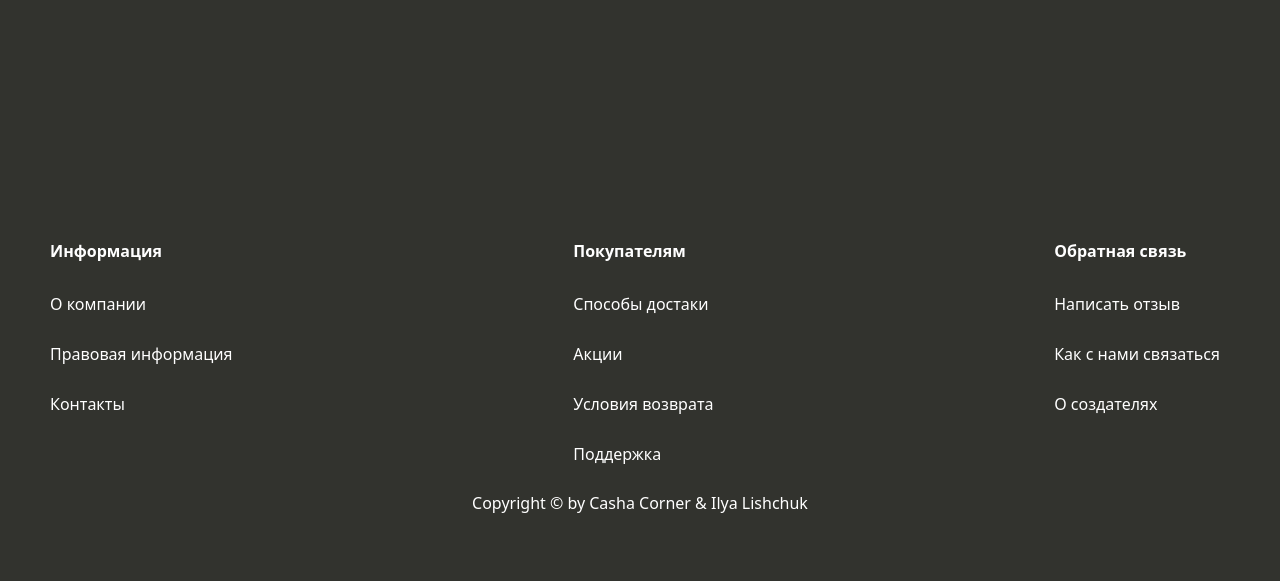
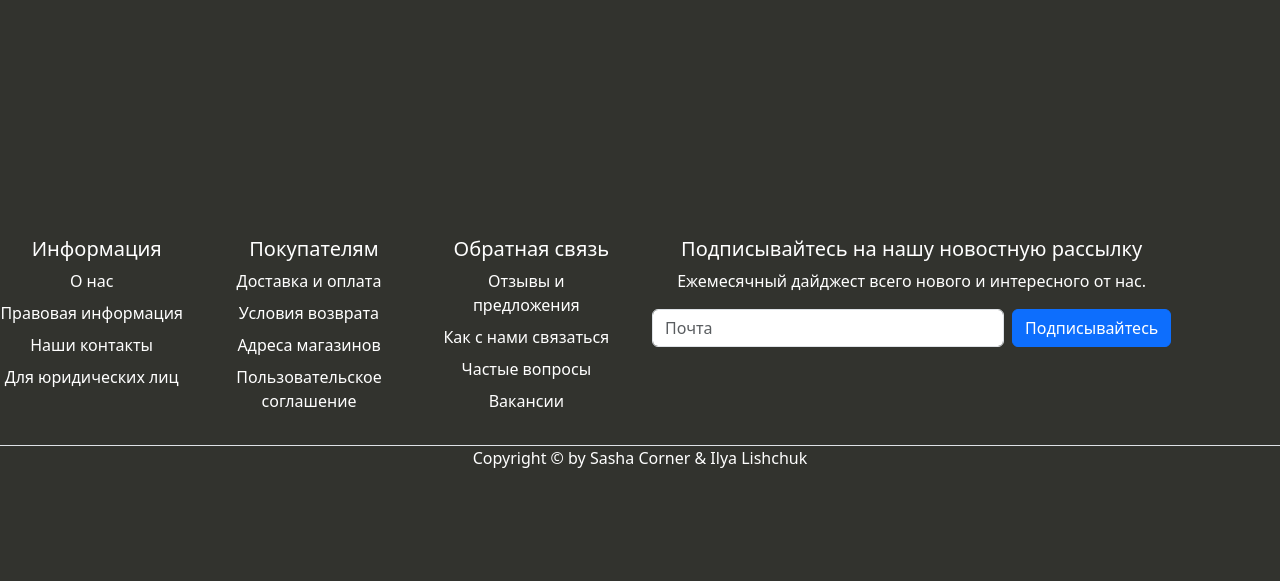
Before and after one commit to Corner324/ClickShop, a Django app: template templates/index.html in a window 1280 px wide. Shown: the part 1066-1647 px from the top of the page. After the commit the page ends 1534 px from the top, so only its background shows below. Run offline with Django 5.2, Linux system fonts and the light colour scheme; the template is opened without the code that fills it, so the values that code supplies are empty.

Commit message:
work_on_footer

```diff
--- a/templates/global.css
+++ b/templates/global.css
@@ -21,6 +21,9 @@ html,body{
     -ms-text-size-adjust: 100%;
     line-height: 1;
     font-size: 100%
+}
+body{
+    color: white;
 }
 input,button,textarea{
     font-family:inherit
--- a/templates/index.html
+++ b/templates/index.html
@@ -8,8 +8,10 @@
     <link href="https://cdn.jsdelivr.net/npm/bootstrap@5.3.3/dist/css/bootstrap.min.css" rel="stylesheet" integrity="sha384-QWTKZyjpPEjISv5WaRU9OFeRpok6YctnYmDr5pNlyT2bRjXh0JMhjY6hW+ALEwIH" crossorigin="anonymous">
     <script src="https://cdn.jsdelivr.net/npm/bootstrap@5.3.3/dist/js/bootstrap.bundle.min.js" integrity="sha384-YvpcrYf0tY3lHB60NNkmXc5s9fDVZLESaAA55NDzOxhy9GkcIdslK1eN7N6jIeHz" crossorigin="anonymous"></script>
     <link rel="stylesheet" href="style.css">
+    <script src="script.js"></script>
     </head>
     <body>
+
         <header class="header">
 
             <div class="header_spam_menu">
@@ -79,41 +81,56 @@
                   <div class="anything_else">
                     <p></p>
                   </div>
+
         </main>
 
-        <footer class="footer_menu">
-            <div class="footer_block">
-                    <div class="footer_item">
-                        <p class="footer_main_text">Информация</p>
-                        <ul class="footer_info_menu">
-                            <li><a class="no_underlining" href="#">О компании</a></li> <br>
-                            <li><a class="no_underlining" href="#">Правовая информация</a></li> <br>
-                            <li><a class="no_underlining" href="#">Контакты</a></li>
+        <footer class="py-5">
+            <div class="row">
+              <div class="col-md-2">
+                <h5>Информация</h5>
+                <ul class="nav flex-column">
+                  <li class="mb-2"><a href="#" class="text-body-secondary">О нас</a></li>
+                  <li class="mb-2"><a href="#" class="text-body-secondary">Правовая информация</a></li>
+                  <li class="mb-2"><a href="#" class="text-body-secondary">Наши контакты</a></li>
+                  <li class="mb-2"><a href="#" class="text-body-secondary">Для юридических лиц</a></li>
                 </ul>
               </div>
 
-                    <div class="footer_item">
-                        <p class="footer_main_text">Покупателям</p>
-                        <ul class="footer_info_menu">
-                            <li><a class="no_underlining" href="#">Способы достаки</a></li> <br>
-                            <li><a class="no_underlining" href="#">Акции</a></li> <br>
-                            <li><a class="no_underlining" href="#">Условия возврата</a></li> <br>
-                            <li><a class="no_underlining" href="#">Поддержка</a></li>
+              <div class="col-md-2">
+                <h5>Покупателям</h5>
+                <ul class="nav flex-column">
+                  <li class="mb-2"><a href="#" class="text-body-secondary">Доставка и оплата</a></li>
+                  <li class="mb-2"><a href="#" class="text-body-secondary">Условия возврата</a></li>
+                  <li class="mb-2"><a href="#" class="text-body-secondary">Адреса магазинов</a></li>
+                  <li class="mb-2"><a href="#" class="text-body-secondary">Пользовательское соглашение</a></li>
                 </ul>
               </div>
 
-                    <div class="footer_item">
-                        <p class="footer_main_text">Обратная связь</p>
-                        <ul class="footer_info_menu">
-                            <li><a class="no_underlining" href="#">Написать отзыв</a></li> <br>
-                            <li><a class="no_underlining" href="#">Как с нами связаться</a></li> <br>
-                            <li><a class="no_underlining" href="#">О создателях</a></li>
+              <div class="col-md-2">
+                <h5>Обратная связь</h5>
+                <ul class="nav flex-column">
+                  <li class="mb-2"><a href="#" class="text-body-secondary">Отзывы и предложения</a></li>
+                  <li class="mb-2"><a href="#" class="text-body-secondary">Как с нами связаться</a></li>
+                  <li class="mb-2"><a href="#" class="text-body-secondary">Частые вопросы</a></li>
+                  <li class="mb-2"><a href="#" class="text-body-secondary">Вакансии</a></li>
                 </ul>
+              </div>
+
+              <div class="col-md-5">
+                <form>
+                  <h5>Подписывайтесь на нашу новостную рассылку</h5>
+                  <p>Ежемесячный дайджест всего нового и интересного от нас.</p>
+                  <div class="d-flex">
+                    <label for="newsletter1" class="visually-hidden">Почта</label>
+                    <input id="newsletter1" type="text" class="form-control" placeholder="Почта">
+                    <button class="btn btn-primary margin_left" type="button">Подписывайтесь</button>
+                  </div>
+                </form>
               </div>
             </div>
 
-            <div class="footer_copyright">
-                <p>Copyright © by Casha Corner & Ilya Lishchuk</p>
+            <div class="my-4 border-top">
+              <p> Copyright © by Sasha Corner & Ilya Lishchuk</p>
             </div>
           </footer>
     </body>
--- a/templates/style.css
+++ b/templates/style.css
@@ -75,31 +75,110 @@ a{
     height: 1000px;
 }
 
-.footer_menu{
-    padding: 50px;
+.bd-placeholder-img {
+    font-size: 1.125rem;
+    text-anchor: middle;
+    -webkit-user-select: none;
+    -moz-user-select: none;
+    user-select: none;
 }
 
+@media (min-width: 768px) {
+    .bd-placeholder-img-lg {
+      font-size: 3.5rem;
+    }
+}
 
-.footer_main_text, .footer_copyright{
+.b-example-divider {
+    width: 100%;
+    height: 3rem;
+    background-color: rgba(0, 0, 0, .1);
+    border: solid rgba(0, 0, 0, .15);
+    border-width: 1px 0;
+    box-shadow: inset 0 .5em 1.5em rgba(0, 0, 0, .1), inset 0 .125em .5em rgba(0, 0, 0, .15);
+}
+
+.b-example-vr {
+    flex-shrink: 0;
+    width: 1.5rem;
+    height: 100vh;
+}
+
+.bi {
+    vertical-align: -.125em;
+    fill: currentColor;
+}
+
+.nav-scroller {
+    position: relative;
+    z-index: 2;
+    height: 2.75rem;
+    overflow-y: hidden;
+}
+
+.nav-scroller .nav {
+    display: flex;
+    flex-wrap: nowrap;
+    padding-bottom: 1rem;
+    margin-top: -1px;
+    overflow-x: auto;
+    text-align: center;
+    white-space: nowrap;
+    -webkit-overflow-scrolling: touch;
+}
+
+.btn-bd-primary {
+    --bd-violet-bg: #712cf9;
+    --bd-violet-rgb: 112.520718, 44.062154, 249.437846;
+
+    --bs-btn-font-weight: 600;
+    --bs-btn-color: var(--bs-white);
+    --bs-btn-bg: var(--bd-violet-bg);
+    --bs-btn-border-color: var(--bd-violet-bg);
+    --bs-btn-hover-color: var(--bs-white);
+    --bs-btn-hover-bg: #6528e0;
+    --bs-btn-hover-border-color: #6528e0;
+    --bs-btn-focus-shadow-rgb: var(--bd-violet-rgb);
+    --bs-btn-active-color: var(--bs-btn-hover-color);
+    --bs-btn-active-bg: #5a23c8;
+    --bs-btn-active-border-color: #5a23c8;
+}
+
+.bd-mode-toggle {
+    z-index: 1500;
+}
+
+.bd-mode-toggle .dropdown-menu .active .bi {
+    display: block !important;
+}
+
+.py-5{
+    text-align: center;
     color: white;
 }
 
-.footer_main_text{
-    font-weight: bold;
+.text-body-secondary{
+    color: white !important;
 }
 
-.footer_block{
-    display: flex;
-    justify-content: space-between;
-    max-width: 1200px;
-    margin: 0 auto;
-    padding-bottom: 1%;
+.link-body-emphasis_1{
+    background-image: url(pinterest.svg);
+    background-repeat: no-repeat;
+    background-color: white;
 }
 
-.footer_info_menu{
-    line-height:50px;
+.link-body-emphasis_2{
+    background-image: url(vk.svg);
+    background-repeat: no-repeat;
+    background-color: white;
 }
 
-.footer_copyright{
-    text-align: center;
+.link-body-emphasis_3{
+    background-image: url(yt.svg);
+    background-repeat: no-repeat;
+    background-color: white;
 }
+
+.margin_left{
+    margin-left: 1.5%;
+}
```
Also changed, not shown: templates/img/pinterest.svg (added), templates/img/vk.svg (added), templates/img/yt.svg (added), templates/pinterest.svg (added), templates/script.js (added), templates/vk.svg (added), templates/yt.svg (added). Lines whose indentation alone changed are shown as unchanged.
